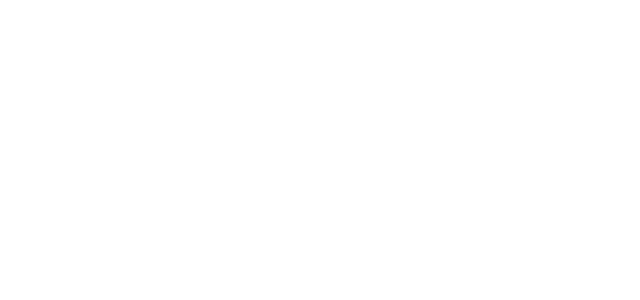
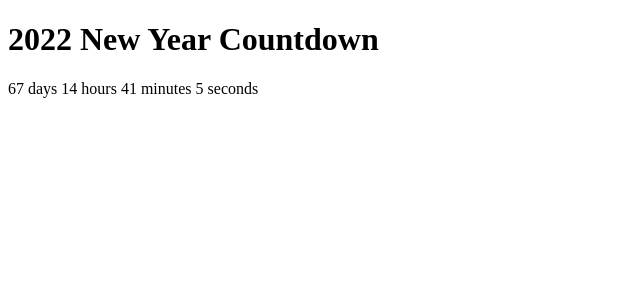
Before and after one commit to kevinhtran/timerApp, a React (Create React App) app: page / in a window 1280 px wide. Shown: the top 300 px of the page, without its empty margins (0-640 px from the left). Built offline with nearby package versions, Linux system fonts and the light colour scheme.

Commit message:
displaying the time left

```diff
--- a/src/App.js
+++ b/src/App.js
@@ -3,8 +3,8 @@
 const App = () => {
 
   const calculateTimeLeft = () => {
-    let year = new Date().getFullYear();
-    let difference = +new Date(`01/01/${year}`) - +new Date();
+    let nextYear = new Date().getFullYear() + 1;
+    let difference = +new Date(`01/01/${nextYear}`) - +new Date();
     let timeLeft = {};
 
     if (difference > 0) {
@@ -21,27 +21,17 @@
   };
 
   const [timeLeft, setTimeLeft] = useState(calculateTimeLeft());
-  // const [year] = useState(new Date().getFullYear());
+  const [nextYear] = useState(new Date().getFullYear() + 1);
 
   useEffect(() => {
     const timer = setTimeout(() => {
       setTimeLeft(calculateTimeLeft());
-      // setYear(new Date().getFullYear());
     }, 1000);
     return () => clearTimeout(timer)
   });
 
-  // We will use Object.keys to iterate over the timeLeft object and build out a display component.
-  // You will use the display component to show the time left before the New Year begins.
+  const timerComponents = [];
 
-  // we create a new variable called timerComponents.
-  const timerComponents = [];
-  // after iterating over the keys in timeLeft, you will use this variable to push a new JSX component with the time left.
-  // we use Object.keys to iterate over the timeLeft object you returned from your calculateTimeLeft function.
-  // Here the code loops through the properties of the timeLeft object.
-  // If the timer interval has a value above zero, it adds an element to the timerComponents array.
-  // the {" "} in the code is used so that the intervals that display the time left do not run into each other when displayed on the screen.
-  // This should allow you to be ready to add the new JSX in the App components return statement to display the time left until New Year.
   Object.keys(timeLeft).forEach((interval) => {
     if (!timeLeft[interval]) {
       return;
@@ -54,8 +44,18 @@
     );
   });
 
+  // Now we will add several JSX components to the return statement
+  // We use the ternary operator to check if there is time left or if it is time for New Year
+  // To use the timerComponents array, you need to check its length and either return it or let the user know that the timer has already elapsed.
+  // In React JSX components, you use a ternary operator in place of a JS if statement. This is because only expressions are allowed inside JSX.
+  // The timerComponents.length line of code checks to see if there is anything inside the timerComponents array and renders it if there is, otherwise it renders Time's up. Happy New Year!!!
+  // we create a new state for the current year up there under  the timeLeft state variable.
+  // we set the initial state to new Date().getFullYear() + 1 because it's the next year's new year count down.
+  // this method will grab the current year like you used in the calculateTimeLeft function
   return (
     <div>
+      <h1>{nextYear} New Year Countdown</h1>
+      {timerComponents.length ? timerComponents : <span>Time's up. Happy New Year!!!</span>}
     </div>
   )
 }
```
